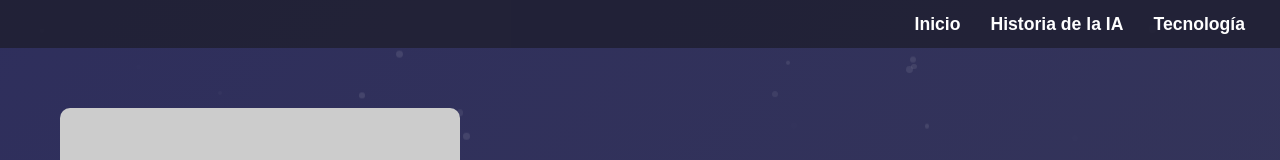
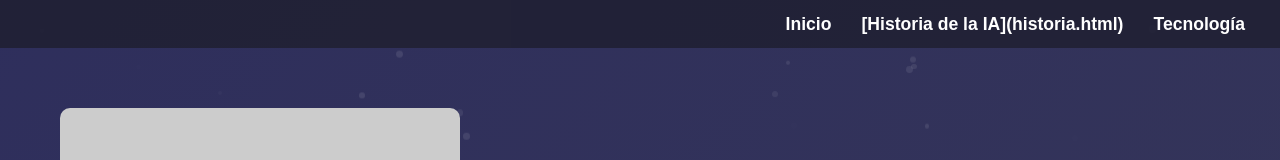
Before and after one commit to pablodominguezlsc/Intelliverse, a plain HTML site: page index.html in a window 1280 px wide. Shown: the top 160 px of the page. Drawn offline with Linux system fonts and the light colour scheme; placeholder pictures from the web are drawn by us; a web font is replaced by a local one.

Commit message:
Update index.html

```diff
--- a/index.html
+++ b/index.html
@@ -185,7 +185,7 @@
     <!-- Banner superior -->
     <nav class="navbar" id="navbar">
         <a href="index.html">Inicio</a>
-        <a href="#historia">Historia de la IA</a>
+        <a href="#historia">[Historia de la IA](historia.html)</a>
         <a href="#tecnologia">Tecnología</a>
     </nav>
 
```
